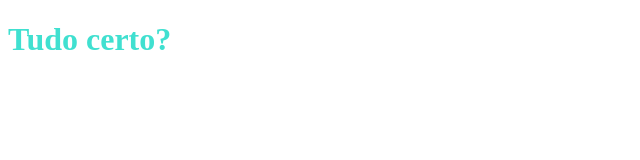
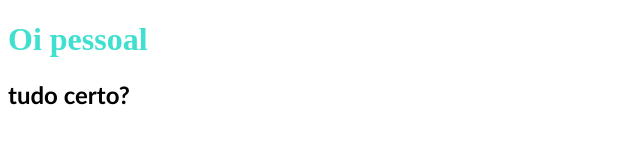
Before and after one commit to helenalves/tarefa, a plain HTML site: page index.html in a window 1280 px wide. Shown: the whole page, without its empty margins (0-640 px from the left). Drawn offline with Linux system fonts and the light colour scheme.

Commit message:
segunda versao

```diff
--- a/index.html
+++ b/index.html
@@ -4,6 +4,7 @@
 	<title>Bem vindos ao meu site</title>
 </head>
 <body>
-<h1 style="color: turquoise">Tudo certo?</h1>
+<h1 style="color: turquoise">Oi pessoal </h1>
+<h2 style="font-family: calibri">tudo certo?</h2>
 </body>
 </html>
```
